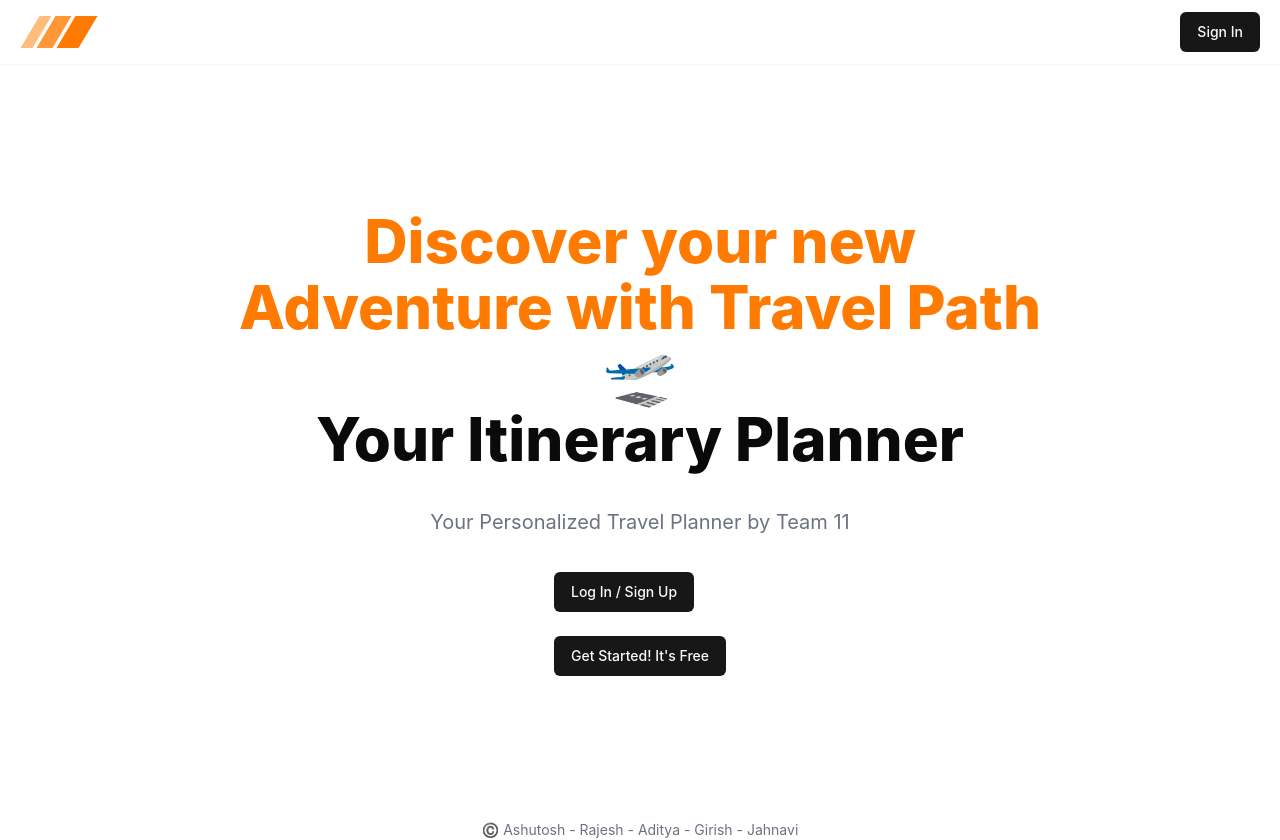
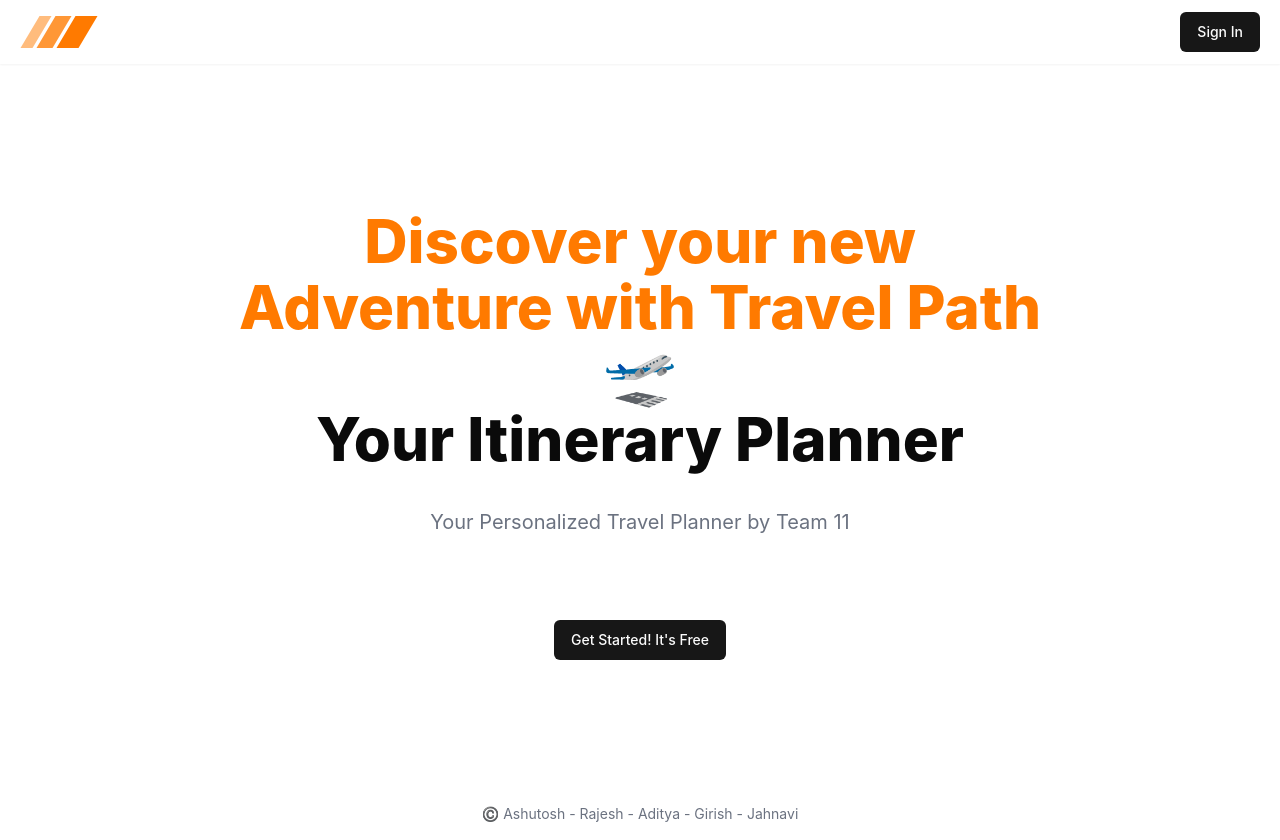
Before and after one commit to Jahnavi33380/travel-path, a React (Vite) app: page / in a window 1280 px wide. Built offline with nearby package versions, Linux system fonts and the light colour scheme.

Commit message:
solved merge conflicts.

```diff
--- a/src/components/custom/Hero.jsx
+++ b/src/components/custom/Hero.jsx
@@ -10,15 +10,7 @@ function Hero({userDetails}) {
             <span className='text-[rgb(255,122,0)]'>Discover your new Adventure with Travel Path 🛫</span> <br /> Your Itinerary Planner</h1>
             <p className='text-xl text-gray-500 text-center'> Your Personalized Travel Planner by Team 11</p>
            <Link to={'/create-trip'}>
-           {userDetails ? (
-                                         <p className="text-xl text-green-500 text-center">
-                                           Welcome, {userDetails.name || 'User'}!
-                                         </p>
-                                       ) : (
-                                         <Link to={'/login-signup'}>
-                                           <Button>Log In / Sign Up</Button>
-                                         </Link>
-                                       )}
+
                                        <br/>
                                        <br/>
            <Button className="text-center"> Get Started! It's Free</Button>
```
